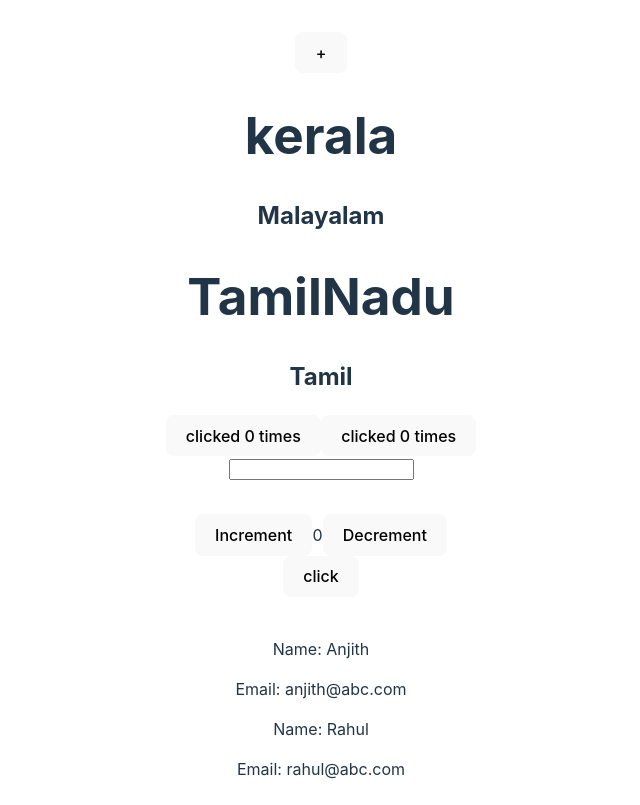
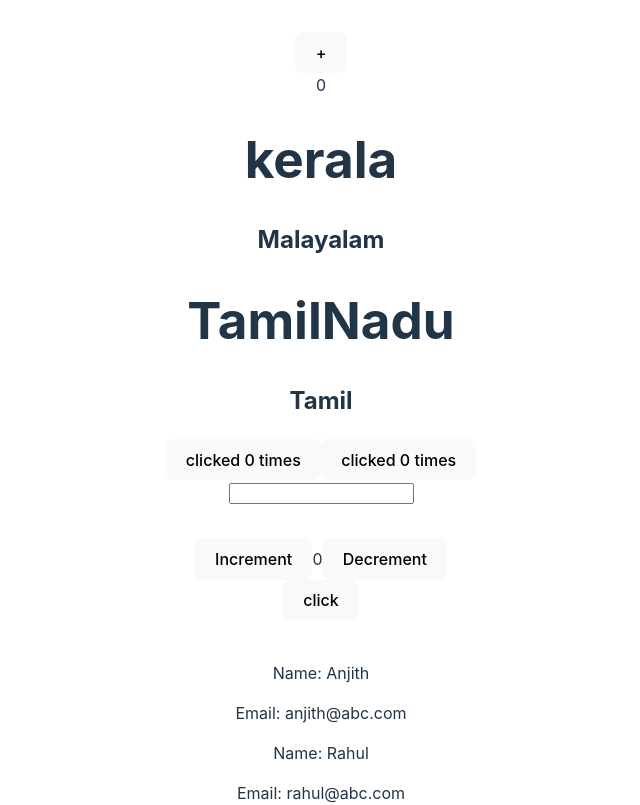
Before and after one commit to AnjithGopi/React_Workouts, a React (Vite) app in the folder workouts/: page / in a window 1280 px wide. Shown: the top 805 px of the page, without its empty margins (319-959 px from the left). Built offline with nearby package versions, Linux system fonts and the light colour scheme.

Commit message:
context upgraded

```diff
--- a/workouts/src/components/cont2.jsx
+++ b/workouts/src/components/cont2.jsx
@@ -1,15 +1,17 @@
 import { useContext } from "react"
-import { usercontext } from "./contextEg"
 
 
+import { UserContext } from "./userContext"
 
 function Cont2() {
 
-    const{number,setNumber}= useContext(usercontext)
+    const{number,setNumber}= useContext(UserContext)
   return (
     <div>
 
         <button onClick={()=>setNumber(number+1)}>+</button>
+
+        <div>{number}</div>
 
     </div>
   )
--- a/workouts/src/components/contextEg.jsx
+++ b/workouts/src/components/contextEg.jsx
@@ -1,9 +1,11 @@
 
-import { useState, createContext } from "react"
+import { useState,  } from "react"
 
 import Cont2 from "./cont2"
 
-export const usercontext=createContext()
+import { UserContext } from "./userContext"
+
+
 
 function ContextEg() {
 
@@ -15,11 +17,11 @@ function ContextEg() {
   return (
     <div>
 
-        <usercontext.Provider value={{number,setNumber}}>
+        <UserContext.Provider value={{number,setNumber}}>
 
         <Cont2/>
 
-        </usercontext.Provider>
+        </UserContext.Provider>
 
 
     </div>
--- /dev/null
+++ b/workouts/src/components/userContext.jsx
@@ -0,0 +1,4 @@
+// UserContext.js
+import { createContext } from "react";
+
+export const UserContext = createContext();
```
